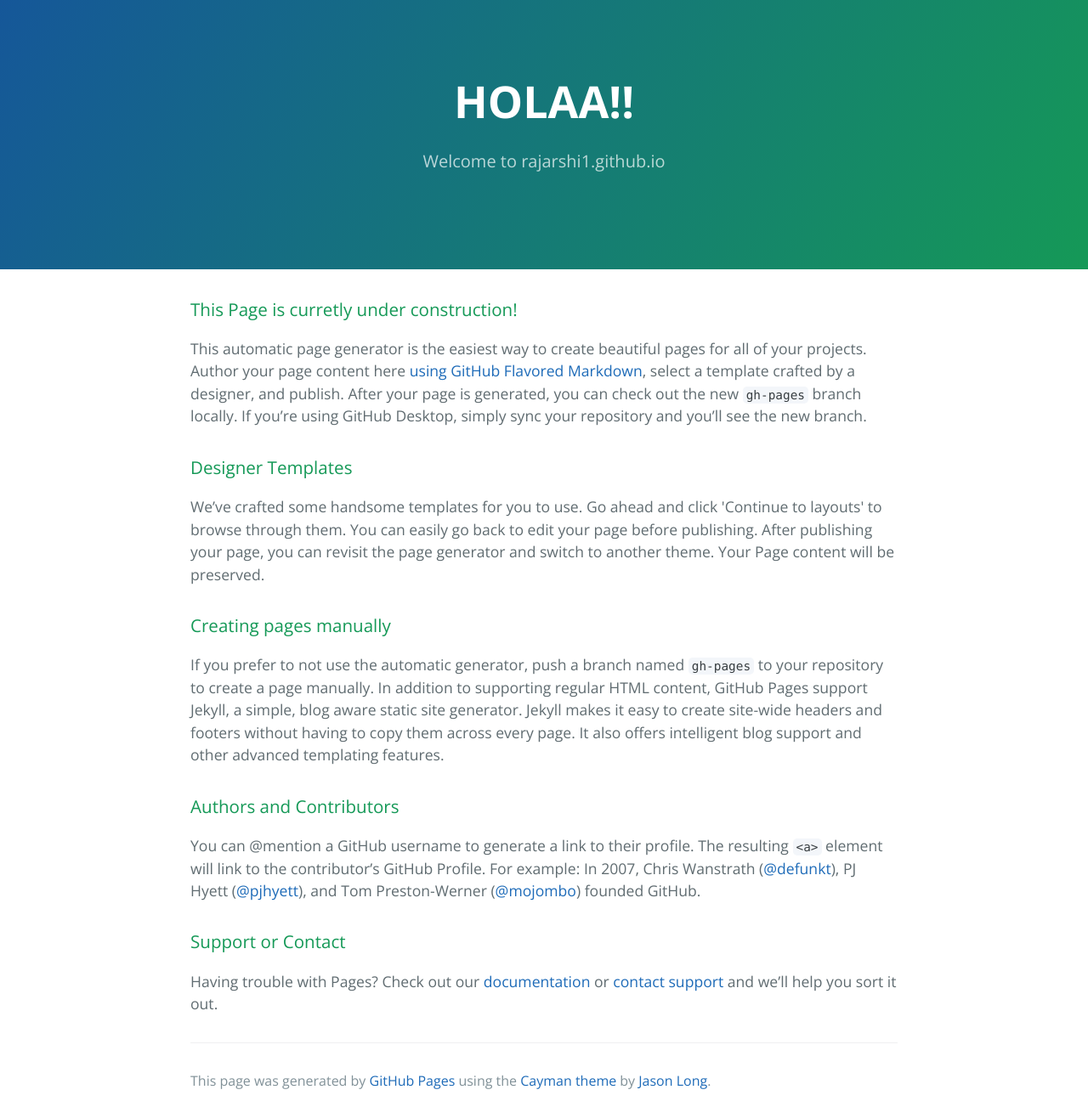
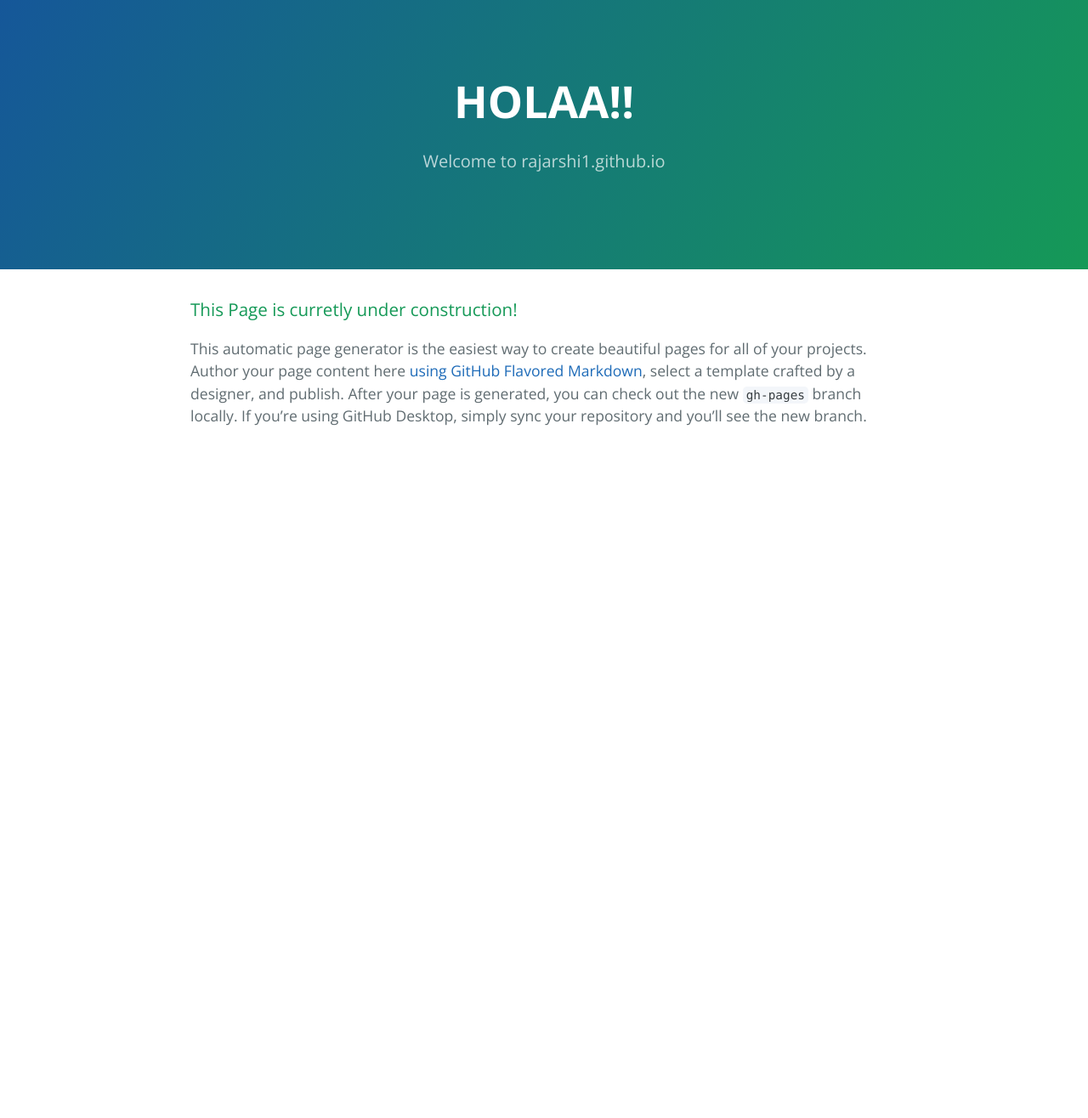
Before and after one commit to rajarshi1/rajarshi_random, a Jekyll site: the page index.html, which Jekyll copies as it is, in a window 1280 px wide. Shown: the whole page at 85% size. Built offline with Jekyll 4.4.1, drawn with Linux system fonts in a browser that asks for light colours; after the commit the page ends 900 px from its top, so only the background shows below that.

Commit message:
Update index.html

```diff
--- a/index.html
+++ b/index.html
@@ -21,7 +21,7 @@
 
 <p>This automatic page generator is the easiest way to create beautiful pages for all of your projects. Author your page content here <a href="https://guides.github.com/features/mastering-markdown/">using GitHub Flavored Markdown</a>, select a template crafted by a designer, and publish. After your page is generated, you can check out the new <code>gh-pages</code> branch locally. If you’re using GitHub Desktop, simply sync your repository and you’ll see the new branch.</p>
 
-<h3>
+<!--<h3>
 <a id="designer-templates" class="anchor" href="#designer-templates" aria-hidden="true"><span aria-hidden="true" class="octicon octicon-link"></span></a>Designer Templates</h3>
 
 <p>We’ve crafted some handsome templates for you to use. Go ahead and click 'Continue to layouts' to browse through them. You can easily go back to edit your page before publishing. After publishing your page, you can revisit the page generator and switch to another theme. Your Page content will be preserved.</p>
@@ -44,7 +44,7 @@
       <footer class="site-footer">
 
         <span class="site-footer-credits">This page was generated by <a href="https://pages.github.com">GitHub Pages</a> using the <a href="https://github.com/jasonlong/cayman-theme">Cayman theme</a> by <a href="https://twitter.com/jasonlong">Jason Long</a>.</span>
-      </footer>
+      </footer>-->
 
     </section>
 
```
